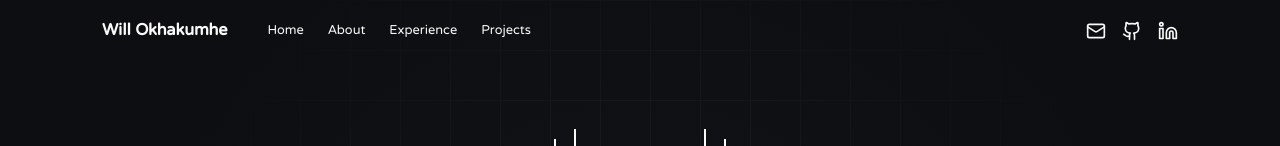
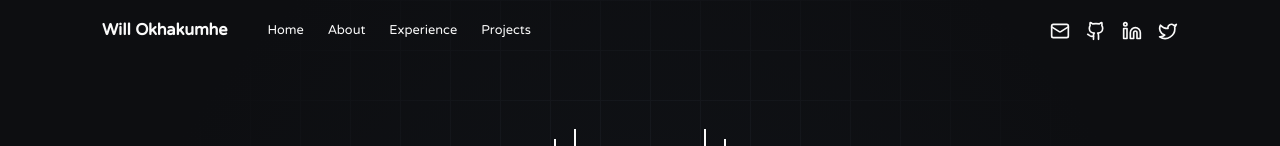
Before and after one commit to kingwillyo/portfolio, a React (Vite) app: page / in a window 1280 px wide. Shown: the top 146 px of the page. Built offline with nearby package versions, Linux system fonts and the light colour scheme.

Commit message:
implement twitter icon

```diff
--- a/src/components/nav.jsx
+++ b/src/components/nav.jsx
@@ -1,6 +1,6 @@
 import { gsap } from "gsap";
 import { ScrollTrigger } from "gsap/ScrollTrigger";
-import { Github, Linkedin, Mail } from "lucide-react";
+import { Github, Linkedin, Mail, TwitterIcon } from "lucide-react";
 import React, { useEffect, useRef } from "react";
 
 gsap.registerPlugin(ScrollTrigger);
@@ -94,6 +94,13 @@ const Nav = () => {
           >
             <Linkedin size={20} />
           </a>
+          <a
+            href="https://www.x.com/notyourbaewill/"
+            className="hover:text-accent transition duration-300 ease-in-out"
+            aria-label="X"
+          >
+            <TwitterIcon size={20} />
+          </a>
         </div>
       </div>
     </nav>
```
